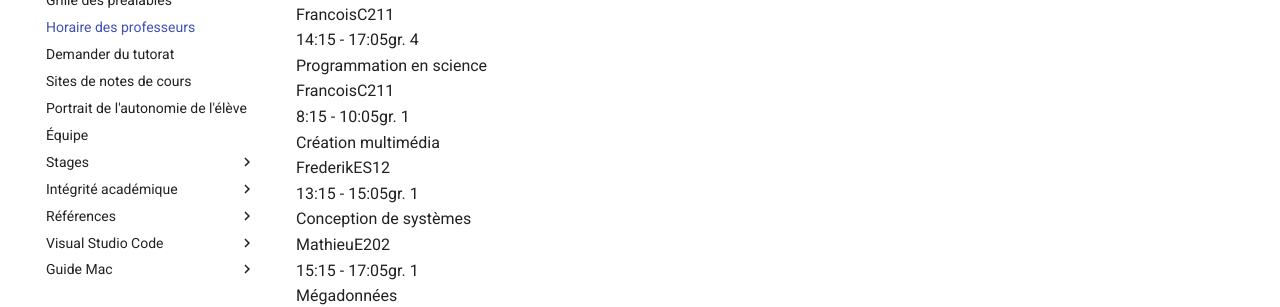
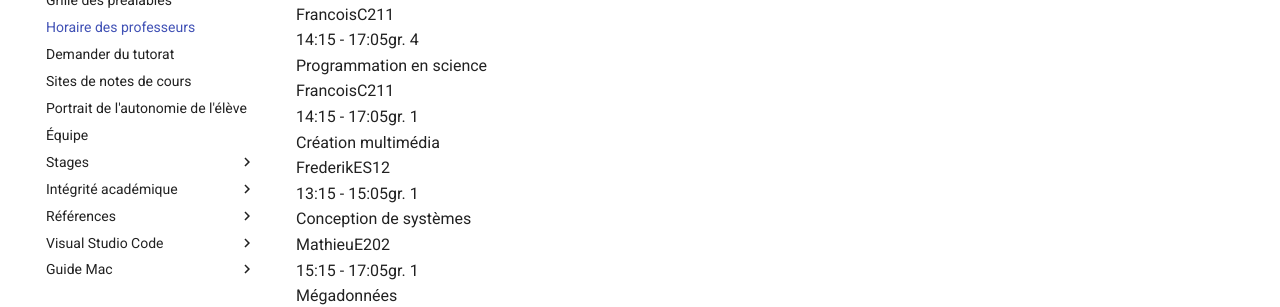
Before and after one commit to cegepvictoetienne/techinfo, an MkDocs documentation site: the page built from wiki/horaire.md, in a window 1280 px wide and 900 px high, scrolled down 1663 px. Shown: the part 153-460 px from the top of the window. Built offline with MkDocs 1.6.1 and Material for MkDocs 9.7.7, drawn with Linux system fonts in a browser that asks for light colours.

Commit message:
changer cours Fred

```diff
--- a/wiki/horaire.md
+++ b/wiki/horaire.md
@@ -85,9 +85,9 @@
                     <span class="cal-class-title">Programmation en science</span>
                     <div class="cal-class-lign"><span class="cal-class-professor">Francois</span><span class="cal-class-location">C211</span></div>
                 </div>
-            </div><div class="cal-class Frederik" style="grid-column: 1 / span 2; grid-row: 7;">
+            </div><div class="cal-class Frederik" style="grid-column: 7 / span 2; grid-row: 7;">
                 <div class="cal-info ">
-                    <div class="cal-class-lign-haut"><span class="cal-class-time">8:15 - 10:05</span><span class="cal-class-group">gr. 1</span></div>
+                    <div class="cal-class-lign-haut"><span class="cal-class-time">14:15 - 17:05</span><span class="cal-class-group">gr. 1</span></div>
                     <span class="cal-class-title">Création multimédia </span>
                     <div class="cal-class-lign"><span class="cal-class-professor">Frederik</span><span class="cal-class-location">ES12</span></div>
                 </div>
```
Also changed, not shown: 1 other file.
